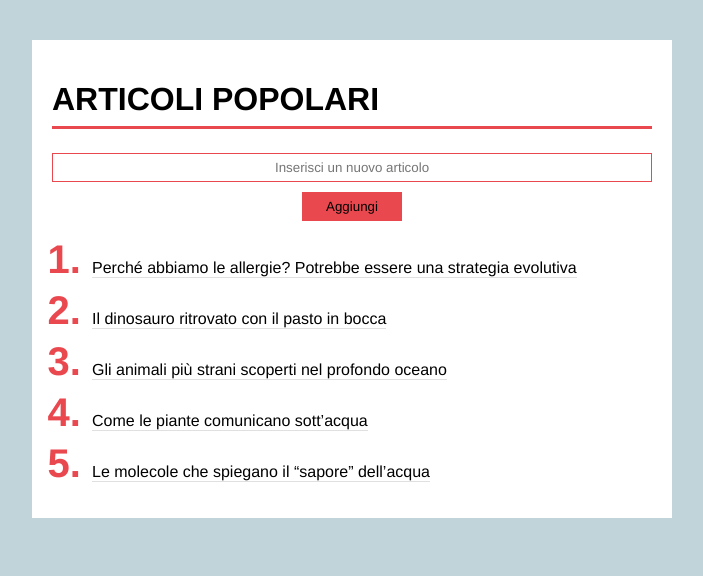
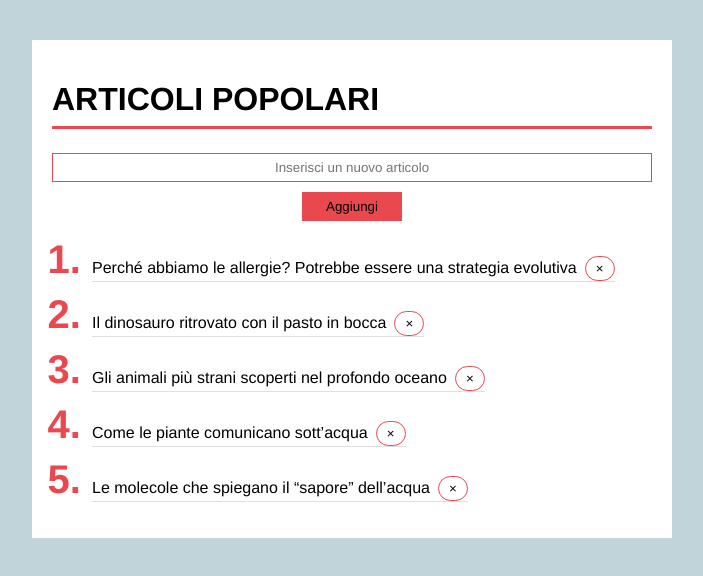
Before and after one commit to ilenia-agnolon/react-form, a React (Vite) app: page / in a window 1280 px wide. Shown: the top 576 px of the page, without its empty margins (288-991 px from the left). Built offline with nearby package versions, Linux system fonts and the light colour scheme.

Commit message:
aggiunta la possibilità di cancellare ciascun articolo utilizzando un'icona

```diff
--- a/src/components/form/ArticlesList.jsx
+++ b/src/components/form/ArticlesList.jsx
@@ -15,6 +15,13 @@ function ArticlesList() {
     setNewarticle("");
   };
 
+  const removeArticle = (i) => {
+    const updatedArticles = articles.filter((task, index) => {
+      return index !== i;
+    });
+    setArticles(updatedArticles);
+  };
+
   return (
     <>
       <div className="main-container">
@@ -30,7 +37,10 @@ function ArticlesList() {
                 setNewarticle(e.target.value);
               }}
             />
-            <button type="submit">Aggiungi</button>
+            {/* bottone aggiungi */}
+            <button className="btn-add" type="submit">
+              Aggiungi
+            </button>
           </form>
         </div>
 
@@ -38,7 +48,13 @@ function ArticlesList() {
         <div>
           <ol>
             {articles.map((title, i) => (
-              <li key={i}>{title}</li>
+              <li key={i}>
+                {title}
+                {/* bottone elimina */}
+                <button className="btn-delete" onClick={() => removeArticle(i)}>
+                  &times;
+                </button>
+              </li>
             ))}
           </ol>
         </div>
--- a/src/index.css
+++ b/src/index.css
@@ -109,7 +109,12 @@ input {
   display: inline-block;
   font-family: "Poppins", "Helvetica Neue", Arial, sans-serif;
 }
-button {
+
+input:focus {
+  outline: none;
+}
+
+.btn-add {
   border: 1px solid #ea484f;
   background-color: #ea484f;
   font-family: "Poppins", "Helvetica Neue", Arial, sans-serif;
@@ -120,6 +125,24 @@ button {
   width: 300px;
   width: 100px;
   margin: 0 auto;
+}
+
+.btn-add:hover {
+  background-color: rgb(194, 194, 194);
+}
+
+.btn-delete {
+  border: 1px solid #ea484f;
+  background-color: white;
+  font-family: "Poppins", "Helvetica Neue", Arial, sans-serif;
+  padding: 4px 10px;
+  border-radius: 50px;
+  text-align: center;
+  display: inline-block;
+  margin-left: 8px;
+}
+.btn-delete:hover {
+  background-color: #ea484f;
 }
 
 ol {
```
